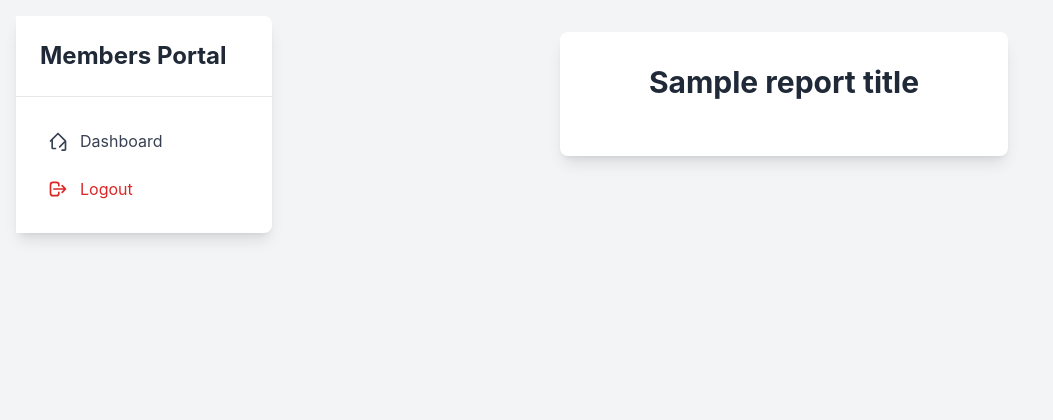
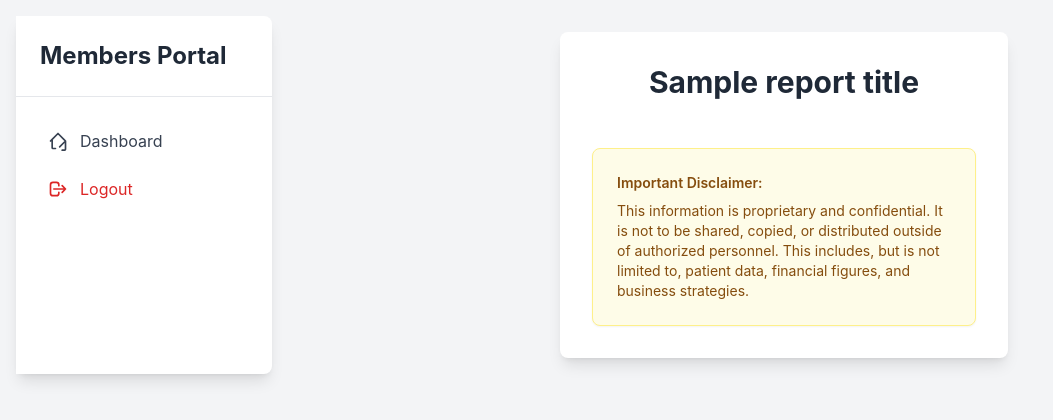
Before and after one commit to drsdass/Members_portal, a Flask app: template templates/generic_report.html in a window 1280 px wide. Shown: the top 420 px of the page, without its empty margins (0-1053 px from the left). Run offline with Flask 3, Linux system fonts and the light colour scheme; the template is opened without the code that fills it: most values are stand-ins (such as "Sample title", 1, 10 or a date in 2020); parts of the project's set-up code (start-up, migrations or seed data) failed here and were passed over; some libraries are stand-ins or nearby versions.

Commit message:
Update generic_report.html

```diff
--- a/templates/generic_report.html
+++ b/templates/generic_report.html
@@ -18,6 +18,12 @@
     <div class="bg-white p-8 rounded-lg shadow-lg w-full max-w-md mx-auto text-center">
         <h2 class="text-3xl font-bold text-gray-800 mb-4">{{ report_title }}</h2>
         <p class="text-gray-700 mb-6">{{ message }}</p>
+
+        {# Disclaimer Section #}
+        <div class="mt-12 p-6 bg-yellow-50 border border-yellow-200 text-yellow-800 rounded-lg shadow-sm text-sm text-left">
+            <p class="font-semibold mb-2">Important Disclaimer:</p>
+            <p>This information is proprietary and confidential. It is not to be shared, copied, or distributed outside of authorized personnel. This includes, but is not limited to, patient data, financial figures, and business strategies.</p>
+        </div>
     </div>
     {% endblock %}
 </body>
```
